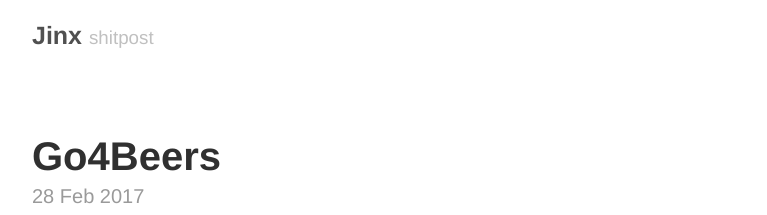
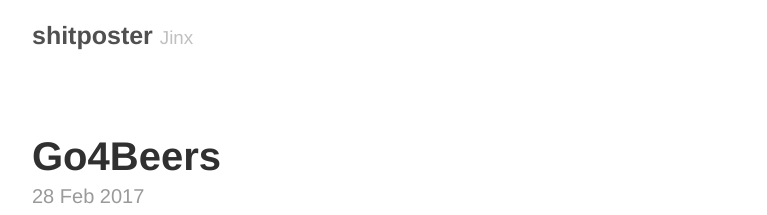
Before and after one commit to LeighAkin/Blog, a Jekyll site: the page built from index.html, in a window 1280 px wide and 900 px high. Shown: the top 215 px of the window, without its empty margins (248-1015 px from the left). Built offline with Jekyll 4.4.1, drawn with Linux system fonts in a browser that asks for light colours; the list of posts is cut into pages by our own code; comment, search, counter and statistics services are not loaded.

Commit message:
Shitposter

```diff
--- a/CNAME
+++ b/CNAME
@@ -1 +1 @@
-jinx432.com
+shitposter.ca
--- a/_config.yml
+++ b/_config.yml
@@ -6,16 +6,16 @@ highlighter:      rouge
 permalink:        pretty
 
 # Setup
-title:            Jinx
-tagline:          shitpost
+title:            shitposter
+tagline:          Jinx
 description:      Madam, I have come from a country where people are hanged if they talk ~ Leonhard Euler
 url:              https://jinx432.github.io
 paginate:         10
 baseurl:          https://jinx432.github.io/
-image_url:        http://jinx432.com/img/
+image_url:        http://shitposter.ca/img/
 author:
   name:           Jinx
-  url:            https://twitter.com/jinx_______
+  url:            https://twitter.com/wyvern_jinx
   email:          jinx.wyvern@gmail.com
 
 # Custom vars
--- a/_includes/head.html
+++ b/_includes/head.html
@@ -19,7 +19,7 @@
 
   <!-- Twitter Card Meta-->
   <meta name="twitter:card" content="summary_large_image">
-  <meta name="twitter:site" content="@jinx_______">
+  <meta name="twitter:site" content="@wyvern_jinx">
   {% if page.title %}
   <meta name="twitter:title" content="{{ page.title }}">
   {% else %}
@@ -54,7 +54,7 @@
   {% if page.image %}
   <meta content="{{ page.image }}" property="og:image">
   {% else %}
-  <meta content="http://jinx432.com/img/redpill.jpg" property="og:image">
+  <meta content="http://shitposter.ca/img/redpill.jpg" property="og:image">
   {% endif %}
   {% if page.date %}
   <meta content="{{ page.date | date_to_xmlschema }}" property="article:published_time">
```
